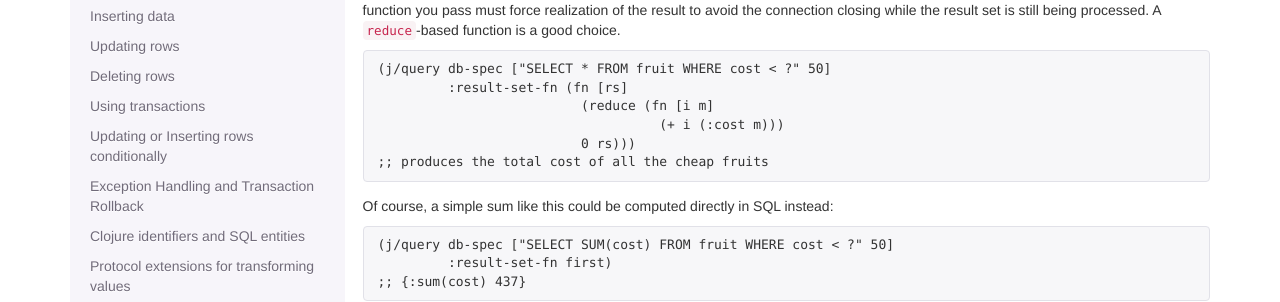
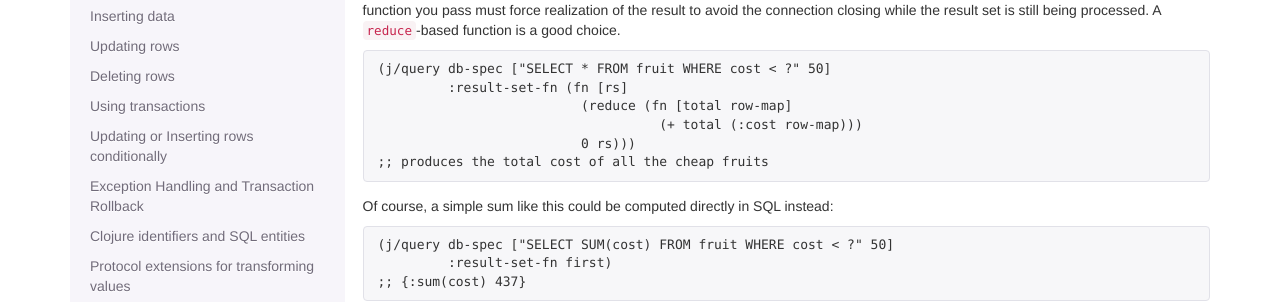
Before and after one commit to clojuredocs/guides, a Jekyll site: the page built from articles/ecosystem/java_jdbc/using_sql.md, in a window 1280 px wide and 900 px high, scrolled down 739 px. Shown: the part 199-501 px from the top of the window. Built offline with Jekyll 4.4.1, drawn with Linux system fonts in a browser that asks for light colours; some web fonts are replaced; Markdown is read by kramdown in place of the engine named in the settings.

Commit message:
Update using_sql.md
Added descriptive value names.

```diff
--- a/articles/ecosystem/java_jdbc/using_sql.md
+++ b/articles/ecosystem/java_jdbc/using_sql.md
@@ -39,8 +39,8 @@ Since `query` returns a fully realized result set, it can be difficult to proces
 
     (j/query db-spec ["SELECT * FROM fruit WHERE cost < ?" 50]
              :result-set-fn (fn [rs]
-                              (reduce (fn [i m]
-                                        (+ i (:cost m)))
+                              (reduce (fn [total row-map]
+                                        (+ total (:cost row-map)))
                               0 rs)))
     ;; produces the total cost of all the cheap fruits
 
```
